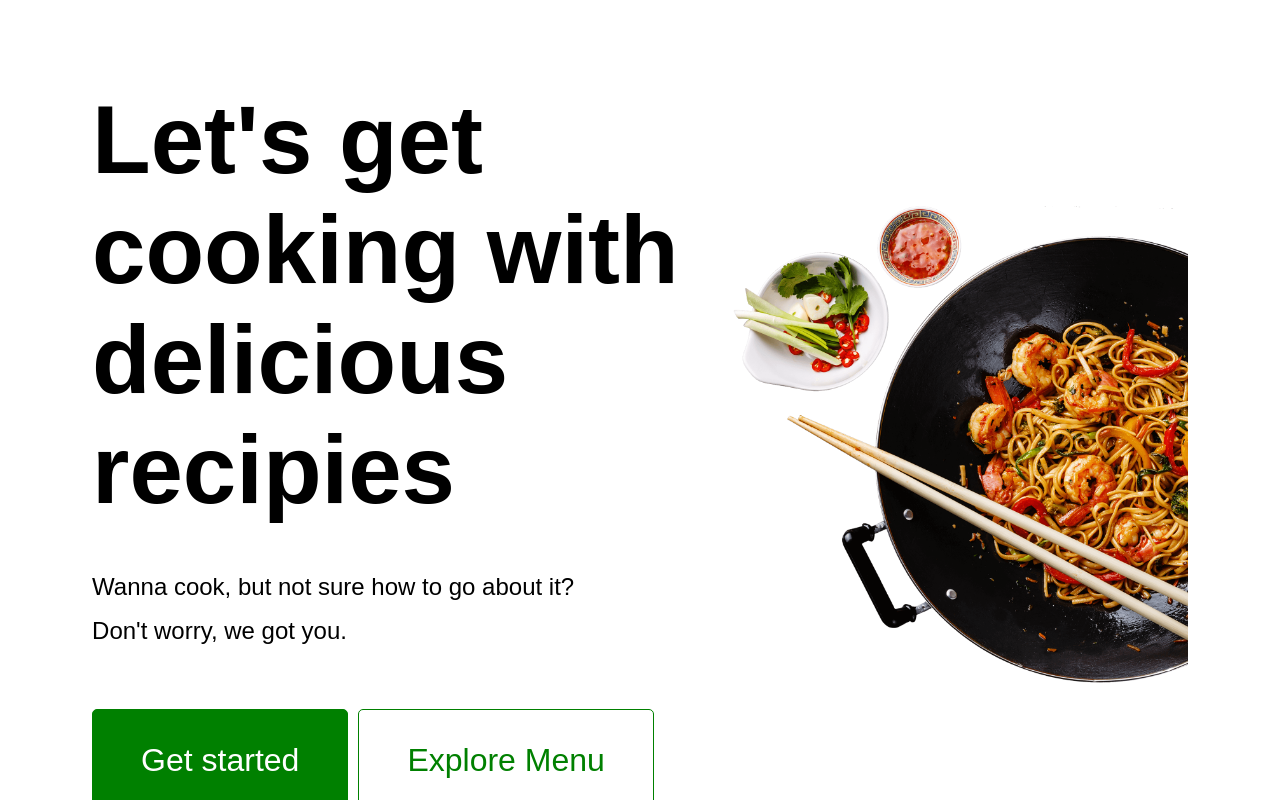
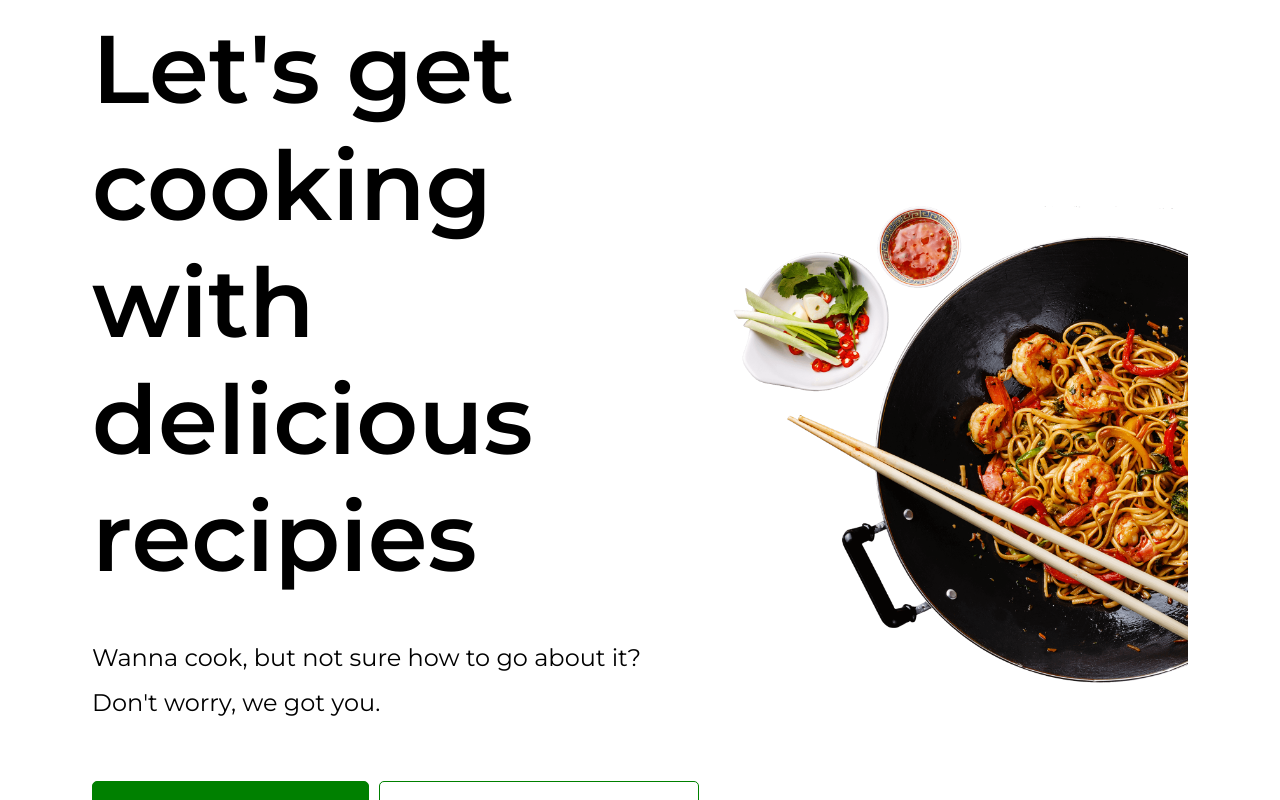
Before and after one commit to B-lovedth/Real-Meal, a React (Create React App) app: page / in a window 1280 px wide. Shown: the top 800 px of the page. Built offline with nearby package versions, Linux system fonts and the light colour scheme; no server answers.

Commit message:
Update index.css

```diff
--- a/src/index.css
+++ b/src/index.css
@@ -3,12 +3,11 @@
     margin:0;
     padding:0;
     box-sizing:border-box;
-    font-family: 'Monserrat',sans-serif;
+    font-family: 'Montserrat',sans-serif;
 }
-/* body{
-    margin: 0% 20%;
-
-} */
+body{
+    background-color:#fff;
+}
 h4{
     font-size:1rem ;
     color: #383838;
```
